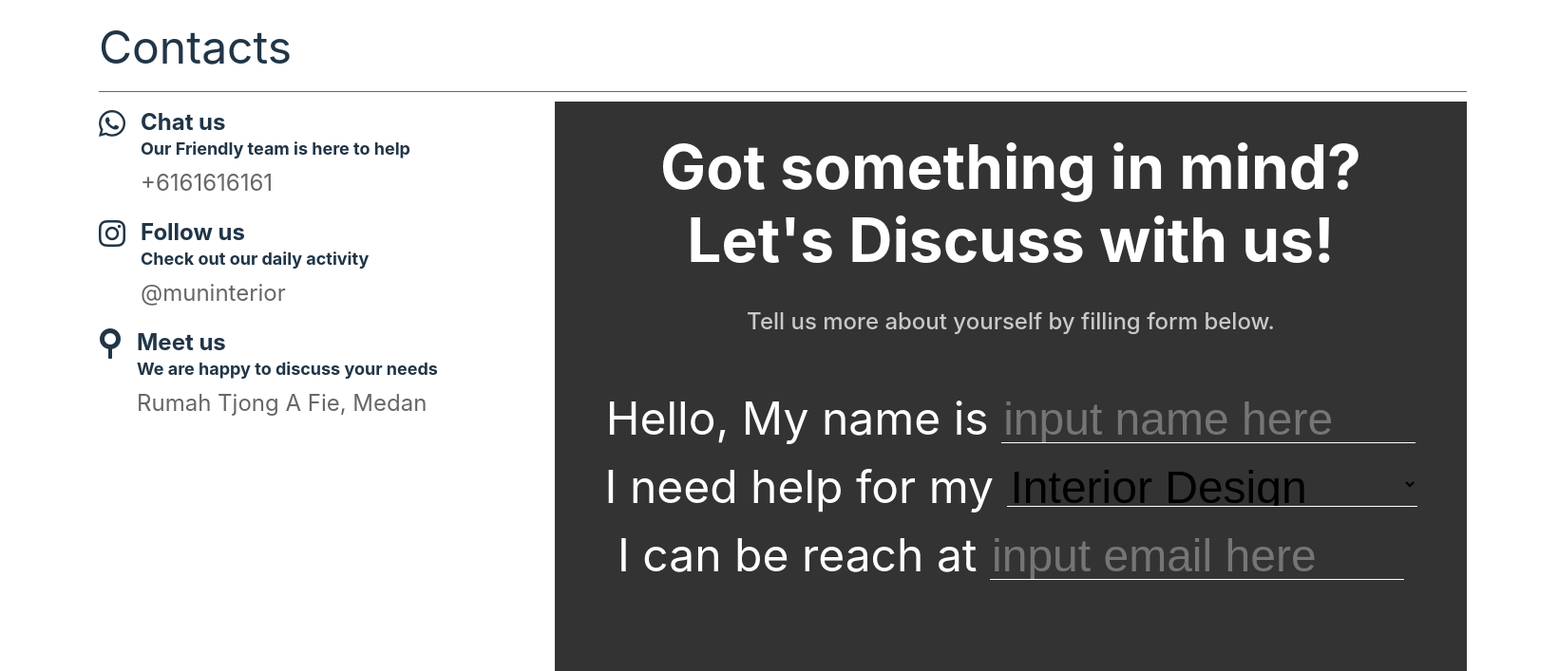
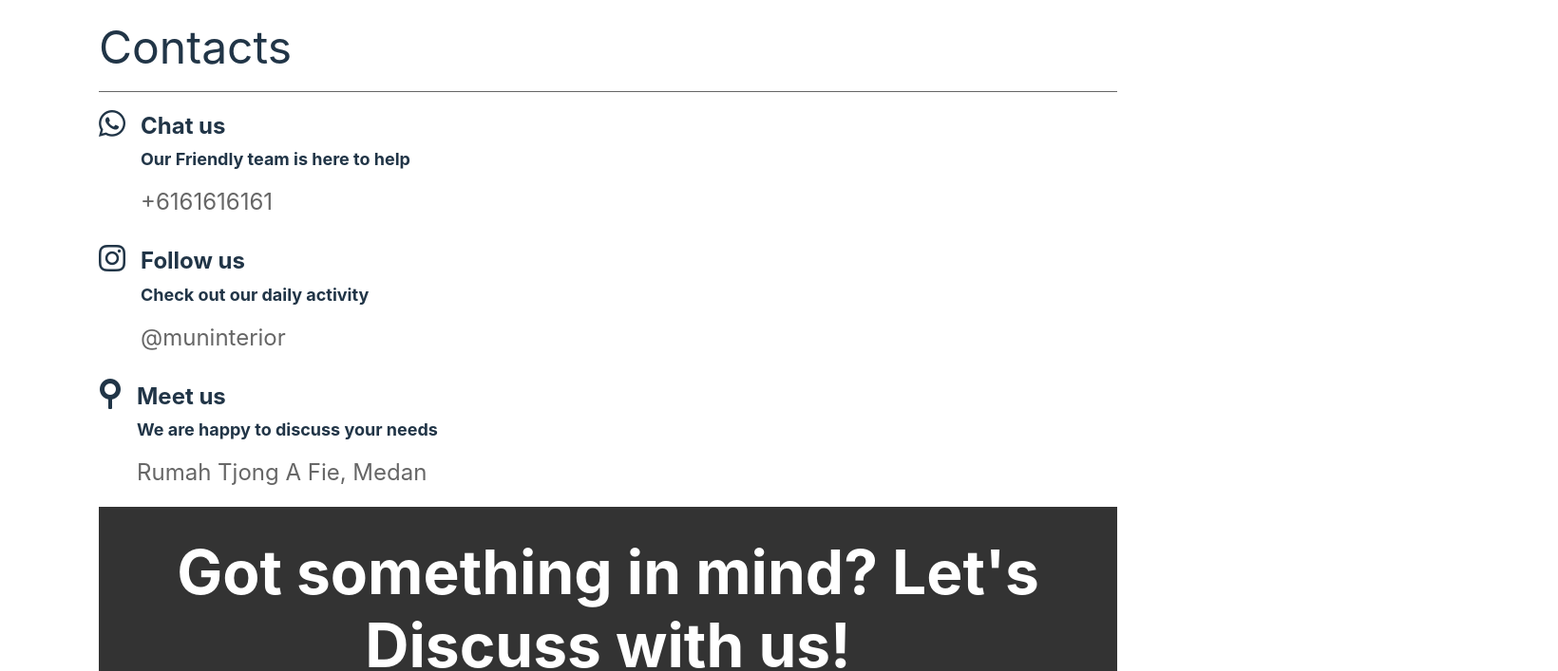
Before and after one commit to hlmyrsyd/muninterior-app, a React (Vite) app: page / in a window 1280 px wide. Shown: the part 3761-4468 px from the top of the page at 95% size, 1640 px wide, since content can reach past the window. Built offline with nearby package versions, Linux system fonts and the light colour scheme.

Commit message:
width fix on contacts bug

```diff
--- a/src/App.css
+++ b/src/App.css
@@ -1,5 +1,6 @@
 #root {
-  min-width: 1440px;
+  /* max-width: 1440px;
+  min-width: none; */
   margin: 0 auto;
   padding: 6rem;
   text-align: center;
--- a/src/cards/contactForm.css
+++ b/src/cards/contactForm.css
@@ -61,3 +61,9 @@ form button:hover {
     background-color: #666;
     cursor: pointer;
 }
+
+@media screen and (max-width: 1420px) {
+    .contact-form {
+        width: 100%;
+    }
+}
--- a/src/cards/contactInfo.css
+++ b/src/cards/contactInfo.css
@@ -13,11 +13,12 @@
 .card-contact {
     margin-left: 1rem;
     padding: 0;
-    line-height: .75rem;
+    line-height: 1.2rem;
     font-size: .75rem;
 }
 
 .card-contact p {
     font-weight: 400;
     color: #666;
+    line-height: 1.5rem;
 }
--- a/src/components/Contact.css
+++ b/src/components/Contact.css
@@ -14,3 +14,9 @@
     display: flex;
     justify-content: space-between;
 }
+
+@media screen and (max-width: 1420px) {
+    .contact-content {
+        flex-direction: column;
+    }
+}
```
